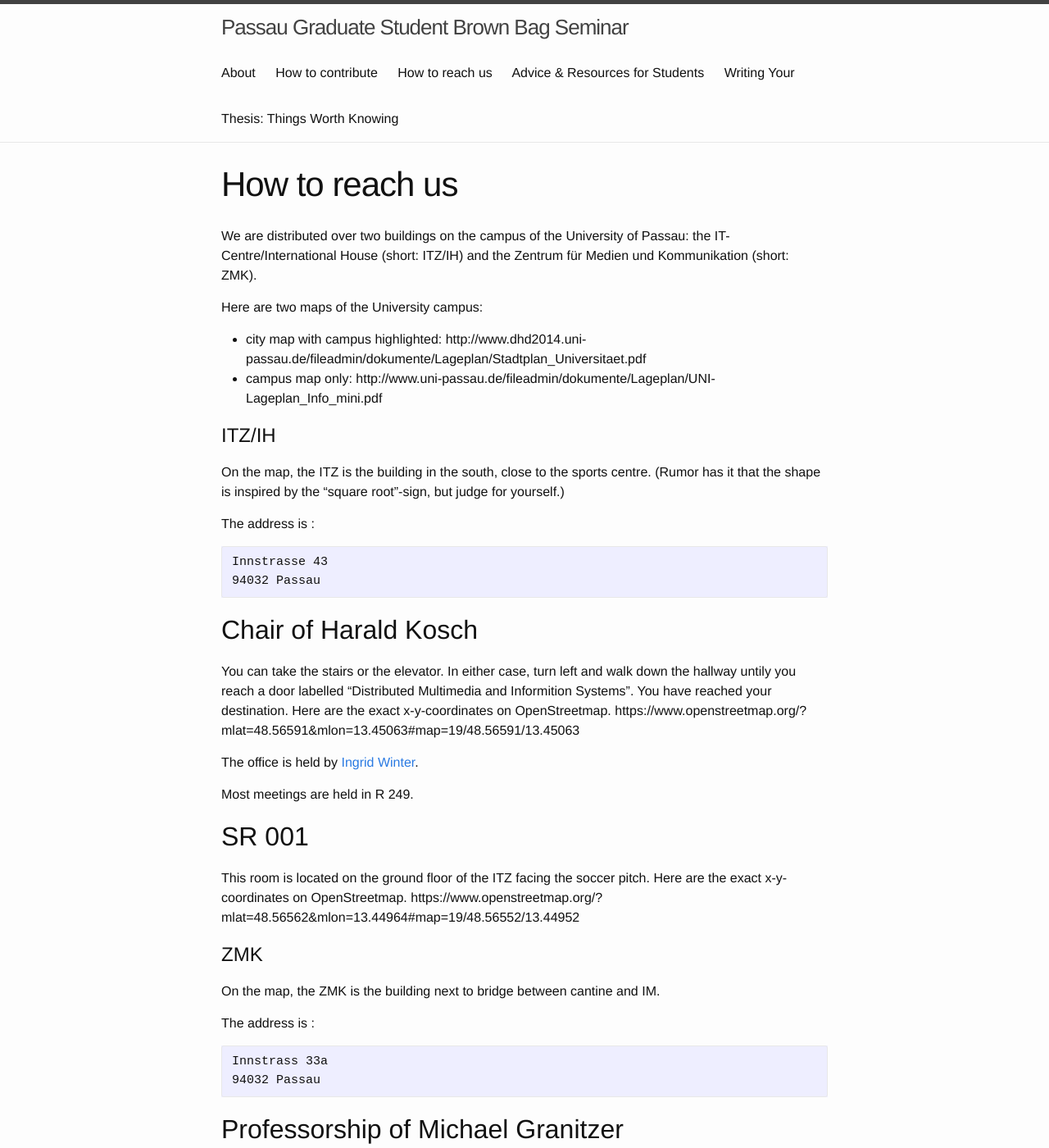
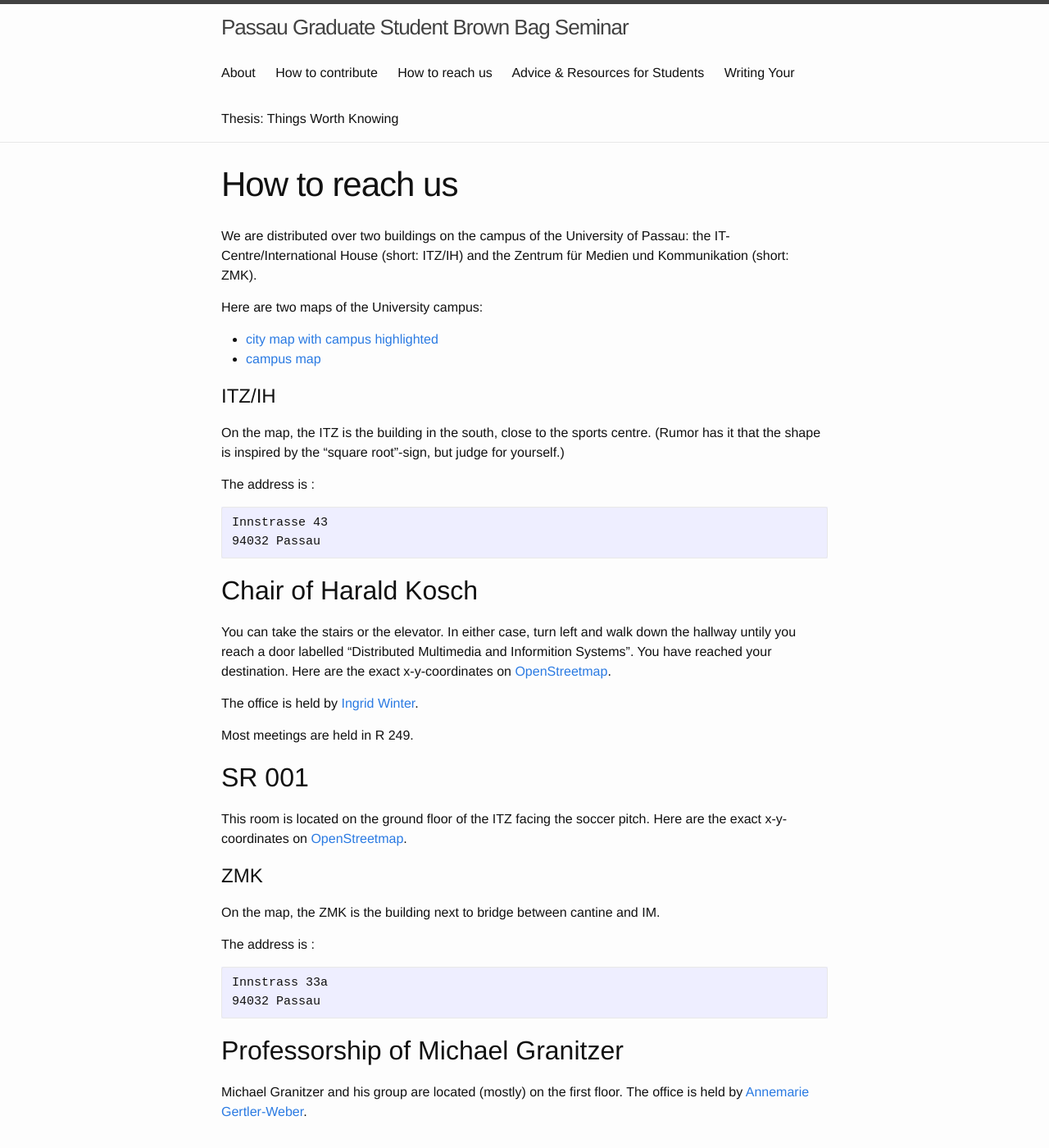
Before and after one commit to PGBBS/pgbbs.github.io, a Jekyll site: the page built from _pages/how-to-reach-us.md, in a window 1280 px wide and 1400 px high. Shown: the whole window at 82% size. Built offline with Jekyll 4.4.1, drawn with Linux system fonts in a browser that asks for light colours.

Commit message:
markup links

```diff
--- a/_pages/how-to-reach-us.md
+++ b/_pages/how-to-reach-us.md
@@ -9,10 +9,10 @@ Zentrum für Medien und Kommunikation (short: ZMK).
 
 Here are two maps of the University campus:
 
-- city map with campus highlighted:
-http://www.dhd2014.uni-passau.de/fileadmin/dokumente/Lageplan/Stadtplan_Universitaet.pdf
-- campus map only:
-http://www.uni-passau.de/fileadmin/dokumente/Lageplan/UNI-Lageplan_Info_mini.pdf
+- [city map with campus highlighted](
+http://www.dhd2014.uni-passau.de/fileadmin/dokumente/Lageplan/Stadtplan_Universitaet.pdf)
+- [campus map](
+http://www.uni-passau.de/fileadmin/dokumente/Lageplan/UNI-Lageplan_Info_mini.pdf)
 
 # ITZ/IH
 
@@ -33,8 +33,8 @@ You can take the stairs or the elevator. In either case, turn left and
 walk down the hallway untily you reach a door labelled
 "Distributed Multimedia and Informition Systems". You have
 reached your destination. Here are the exact x-y-coordinates
-on OpenStreetmap.
-https://www.openstreetmap.org/?mlat=48.56591&mlon=13.45063#map=19/48.56591/13.45063
+on
+[OpenStreetmap](https://www.openstreetmap.org/?mlat=48.56591&mlon=13.45063#map=19/48.56591/13.45063).
 
 The office is held by [Ingrid
 Winter](http://www.fim.uni-passau.de/en/distributed-information-systems/).
@@ -48,8 +48,8 @@ Most meetings are held in R 249.
 
 This room is located on the ground floor of the ITZ facing
 the soccer pitch. Here are the exact x-y-coordinates on
-OpenStreetmap.
-https://www.openstreetmap.org/?mlat=48.56562&mlon=13.44964#map=19/48.56552/13.44952
+[OpenStreetmap](
+https://www.openstreetmap.org/?mlat=48.56562&mlon=13.44964#map=19/48.56552/13.44952).
 
 # ZMK
 
```
